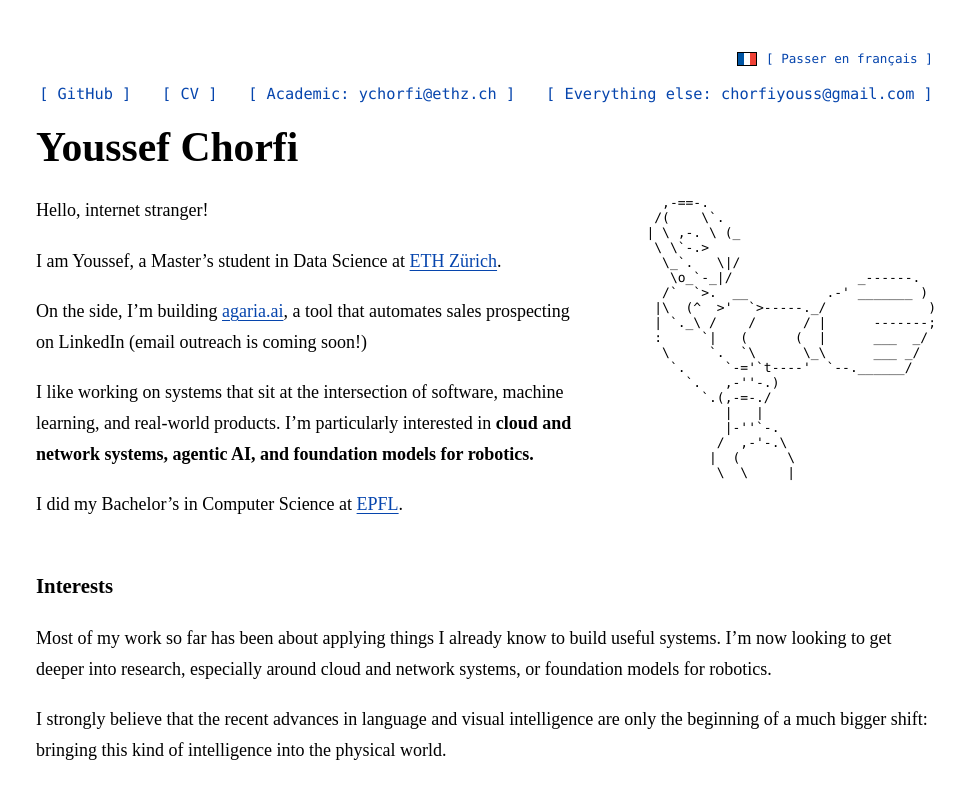
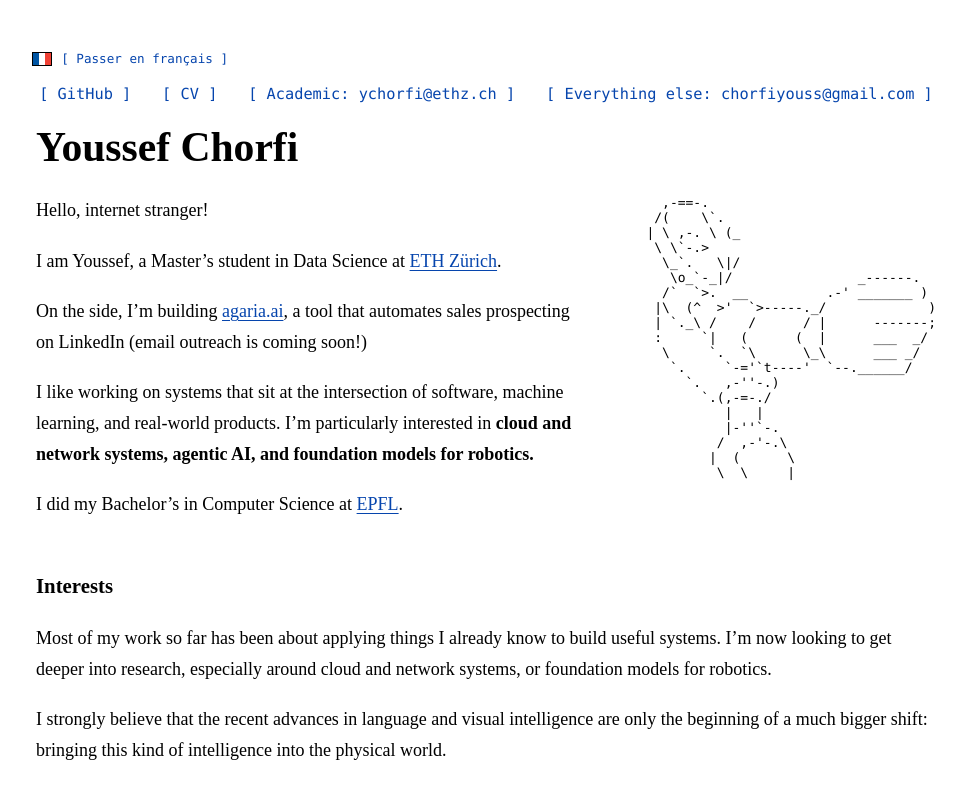
Before and after one commit to chorfiyoussef/personal-website, a plain HTML site: page index.html in a window 1280 px wide. Shown: the top 800 px of the page, without its empty margins (154-1119 px from the left). Drawn offline with Linux system fonts and the light colour scheme.

Commit message:
language switch top left on desktop

```diff
--- a/index.html
+++ b/index.html
@@ -105,7 +105,7 @@
   .art-left { float: left; margin: 0 2.5rem 1rem 0; }
   @media (min-width: 701px) {
     header { display: flex; flex-direction: column; }
-    .lang { align-self: flex-end; margin-bottom: .75rem; }
+    .lang { align-self: flex-start; margin: 0 0 .75rem -.2rem; }
   }
   @media (max-width: 700px) {
     .art { float: none; width: max-content; margin: 0 auto 1.5rem; }
```
